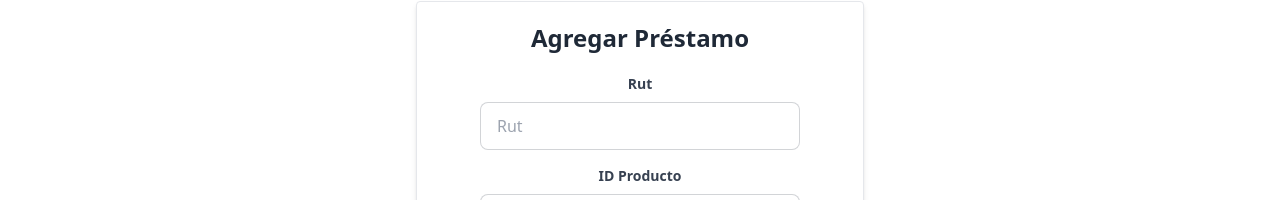
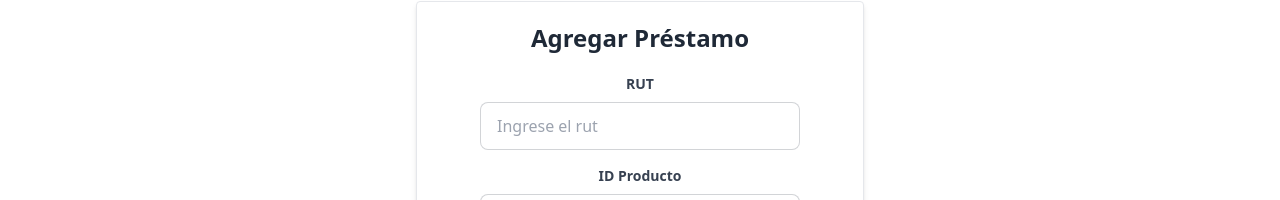
Before and after one commit to PrimosSJ/front-plataforma-optimizada-trazabilidad-organizacion, a React (Vite) app: page /new_prestamo in a window 1280 px wide. Shown: the part 148-348 px from the top of the page. Built offline with nearby package versions, Linux system fonts and the light colour scheme; no server answers.

Commit message:
QR code reader controller

```diff
--- a/src/components/Inventario.jsx
+++ b/src/components/Inventario.jsx
@@ -13,7 +13,7 @@ export default function Inventario() {
     const [nombreFiltro, setNombreFiltro] = useState("");
     const [categoriaFiltro, setCategoriaFiltro] = useState("");
 
-    const filteredInventory = inventory.filter((item) => {
+    const filteredInventory = (inventory || []).filter((item) => {
         const nombreMatch = item.nombre.toLowerCase().includes(nombreFiltro.toLowerCase());
         const categoriaMatch = categoriaFiltro === "" || item.categoria === categoriaFiltro;
         return nombreMatch && categoriaMatch;
--- /dev/null
+++ b/src/components/RutReader.jsx
@@ -0,0 +1,43 @@
+import { useState } from "react";
+
+export default function RutReader({ onRutChange }) {
+    const [rut, setRut] = useState("");
+    const [inputText, setInputText] = useState("");
+
+    function handleInputChange(e) {
+        const { value } = e.target
+        setInputText(value)
+
+        const extractedRut = extractRutFromInput(value)
+        if (extractedRut) {
+            setRut(extractedRut)
+            onRutChange(extractedRut)
+        }
+    }
+
+    function extractRutFromInput(input) {
+        const runMatch = input.match(/RUN¿([\d']+)/)
+        if (runMatch && runMatch[1]){
+            return runMatch[1].replace("'", '').slice(0, 8)
+        }
+
+        if (input.length === 18 && !isNaN(input)) {
+            return input.slice(-8)
+        }
+
+    return input
+    }
+
+    return (
+        <div className="mb-4">
+            <label className="block text-gray-700 text-sm font-bold mb-2" htmlFor="rut">RUT</label>
+            <input
+                type="text"
+                placeholder="Ingrese el rut"
+                className="input input-bordered w-full max-w-xs"
+                value={inputText}
+                onChange={handleInputChange}
+            />
+        </div>
+    )
+}
--- a/src/components/prestamos/AgregarPrestamo.jsx
+++ b/src/components/prestamos/AgregarPrestamo.jsx
@@ -4,38 +4,11 @@ import { useNavigate } from "react-router-dom";
 import { useParams } from "react-router-dom";
 
 import url from "../../utils";
-
-function validarRut(rut) {
-    const rutPattern = /^\d{1,2}\.\d{3}\.\d{3}-[0-9kK]{1}$/;
-
-    if (!rutPattern.test(rut)) {
-        return false;
-    }
-
-    let cleanRut = rut.replace(/\./g, "").replace("-", "");
-    let rutBody = cleanRut.slice(0, -1);
-    let dv = cleanRut.slice(-1).toLowerCase();
-
-    let suma = 0;
-    let multiplo = 2;
-
-    for (let i = rutBody.length - 1; i >= 0; i--) {
-        suma += multiplo * rutBody.charAt(i);
-        multiplo = multiplo < 7 ? multiplo + 1 : 2;
-    }
-
-    let expectedDv = 11 - (suma % 11);
-    if (expectedDv === 11) expectedDv = '0';
-    if (expectedDv === 10) expectedDv = 'k';
-
-    return dv === expectedDv.toString();
-}
+import RutReader from "../RutReader";
 
 export default function AgregarPrestamo() {
     const { id } = useParams();
     const navigate = useNavigate();
-
-    const [rutError, setRutError] = useState(false);
 
     const [newPrestamo, setNewPrestamo] = useState({
         rut: "",
@@ -45,27 +18,24 @@ export default function AgregarPrestamo() {
         monto: "",
     });
 
-    const handleChange = (e) => {
+    function handleChange(e) {
         const { name, value } = e.target;
         setNewPrestamo((prevPrestamo) => ({
             ...prevPrestamo,
             [name]: value,
         }));
+    }
 
-        if (name === "rut") {
-            setRutError(!validarRut(value));
-        }
+    function handleRutChange(rut) {
+        setNewPrestamo((prevPrestamo) => ({
+            ...prevPrestamo,
+            rut: rut,
+        }));
+        console.log('Rut actualizado', rut)
     }
 
     function handleAddPrestamo() {
-        if (rutError || !validarRut(newPrestamo.rut)) {
-            return (
-                <>
-                    <div className="alert alert-error">Rut inválido</div>
-                </>
-            )
-        }
-        else{
+        try {
             axios
             .post(url + "/prestamos", newPrestamo)
             .then((res) => {
@@ -83,6 +53,8 @@ export default function AgregarPrestamo() {
             .catch((err) => {
                 console.log(err);
             });
+        } catch (error) {
+            console.error(error);
         }
 
     }
@@ -91,16 +63,9 @@ export default function AgregarPrestamo() {
         <div className="max-w-md mx-auto mt-10 p-5 border rounded shadow-md">
             <h2 className="text-2xl font-bold mb-5">Agregar Préstamo</h2>
             <div className="mb-4">
-                <label className="block text-gray-700 text-sm font-bold mb-2" htmlFor="rut">Rut</label>
-                <input
-                    type="text"
-                    placeholder="Rut"
-                    name="rut"
-                    value={newPrestamo.rut}
-                    onChange={handleChange}
-                    className={`input input-bordered w-full max-w-xs ${rutError ? 'border-red-500' : ''}`}
-                />
-                {rutError && <p className="text-red-500 text-xs italic">Rut inválido</p>}
+
+            <RutReader onRutChange={handleRutChange} />
+
             </div>
             <div className="mb-4">
                 <label className="block text-gray-700 text-sm font-bold mb-2" htmlFor="id_producto">ID Producto</label>
--- a/src/components/prestamos/GetAllByRut.jsx
+++ b/src/components/prestamos/GetAllByRut.jsx
@@ -4,6 +4,7 @@ import io from "socket.io-client";
 
 import url from "../../utils";
 import MarcarDevuelto from "./DevolverPrestamo";
+import RutReader from "../RutReader";
 
 function formatTimestamp(timestamp) {
     const date = new Date(timestamp);
@@ -15,10 +16,6 @@ const socket = io(url);
 export default function PrestamosPorRut() {
     const [lista, setLista] = useState([]);
     const [rut, setRut] = useState("");
-
-    const handleChange = (e) => {
-        setRut(e.target.value);
-    };
 
     const handleClick = (e) => {
         e.preventDefault();
@@ -57,12 +54,7 @@ export default function PrestamosPorRut() {
             <div className="container mx-auto p-4">
                 <h1 className="text-3xl font-bold mb-6 text-center">Historial de Préstamos por Rut</h1>
                 <div className="flex items-center justify-center mb-4">
-                    <input
-                        type="text"
-                        placeholder="Rut"
-                        onChange={handleChange}
-                        className="input input-bordered w-full max-w-xs mr-4"
-                    />
+                    <RutReader onRutChange={setRut} />
                     <button
                         onClick={handleClick}
                         className="btn btn-primary"
```
